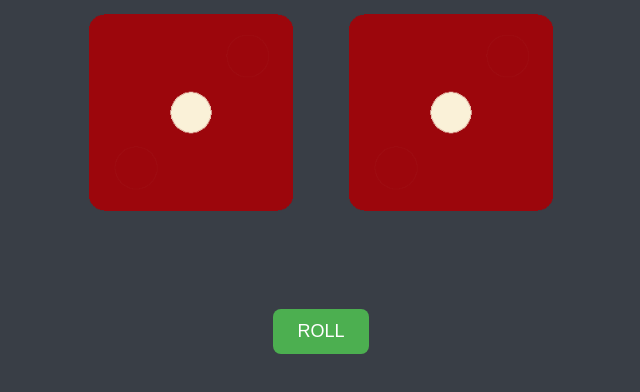
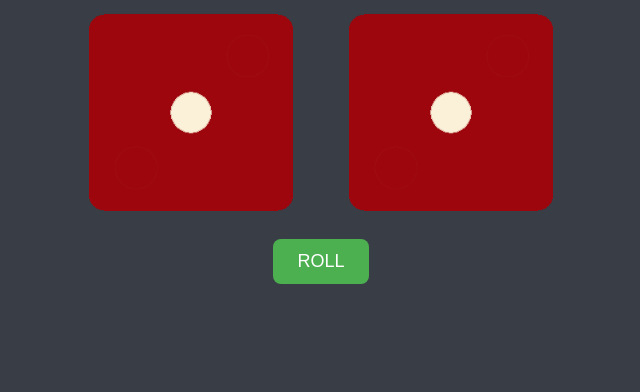
Before and after one commit to jeshafay/dice, a plain HTML site: page dicee.html in a window 1280 px wide. Shown: the part 250-642 px from the top of the page, without its empty margins (319-959 px from the left). Drawn offline with Linux system fonts and the light colour scheme.

Commit message:
Update style.css

```diff
--- a/styles.css
+++ b/styles.css
@@ -34,7 +34,7 @@ img {
 
 button {
   display: block;
-  margin: 90px auto;
+  margin: 20px auto;
   padding: 12px 24px;
   font-size: 18px;
   border-radius: 8px;
```
